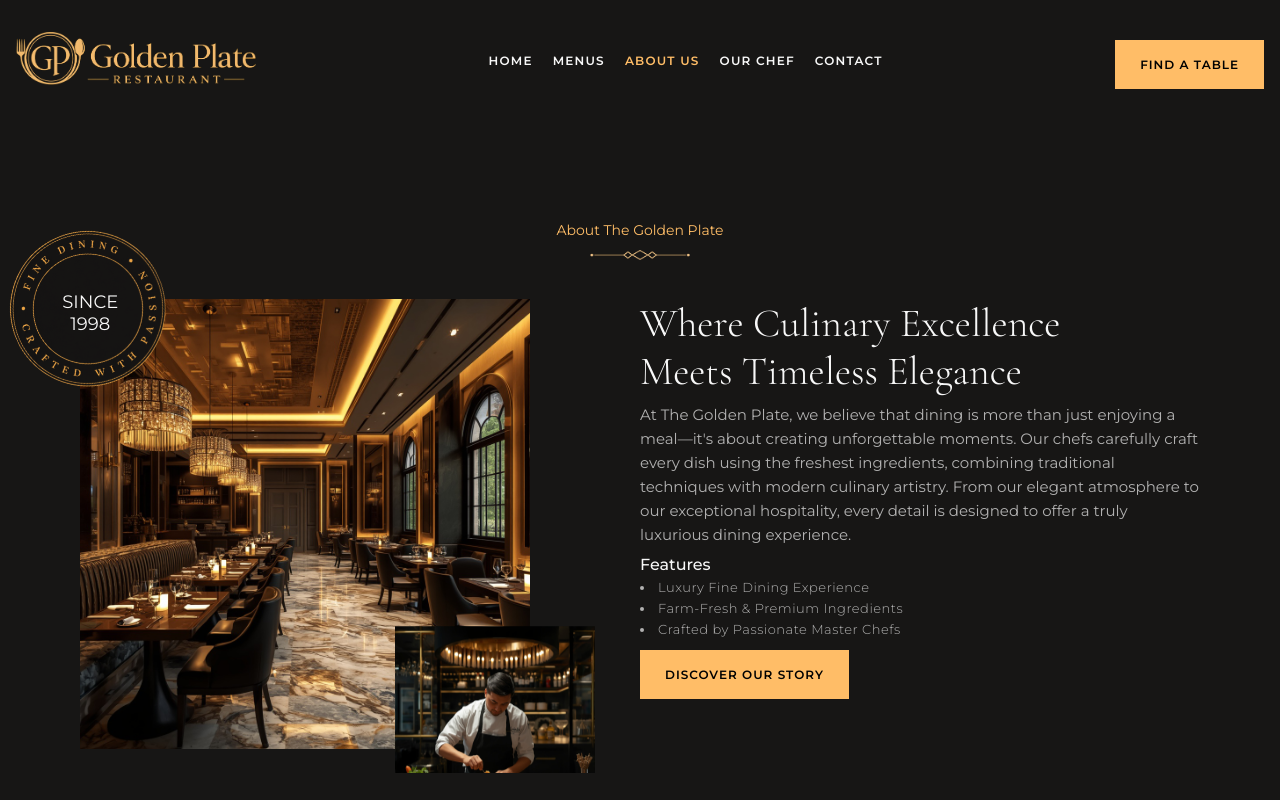
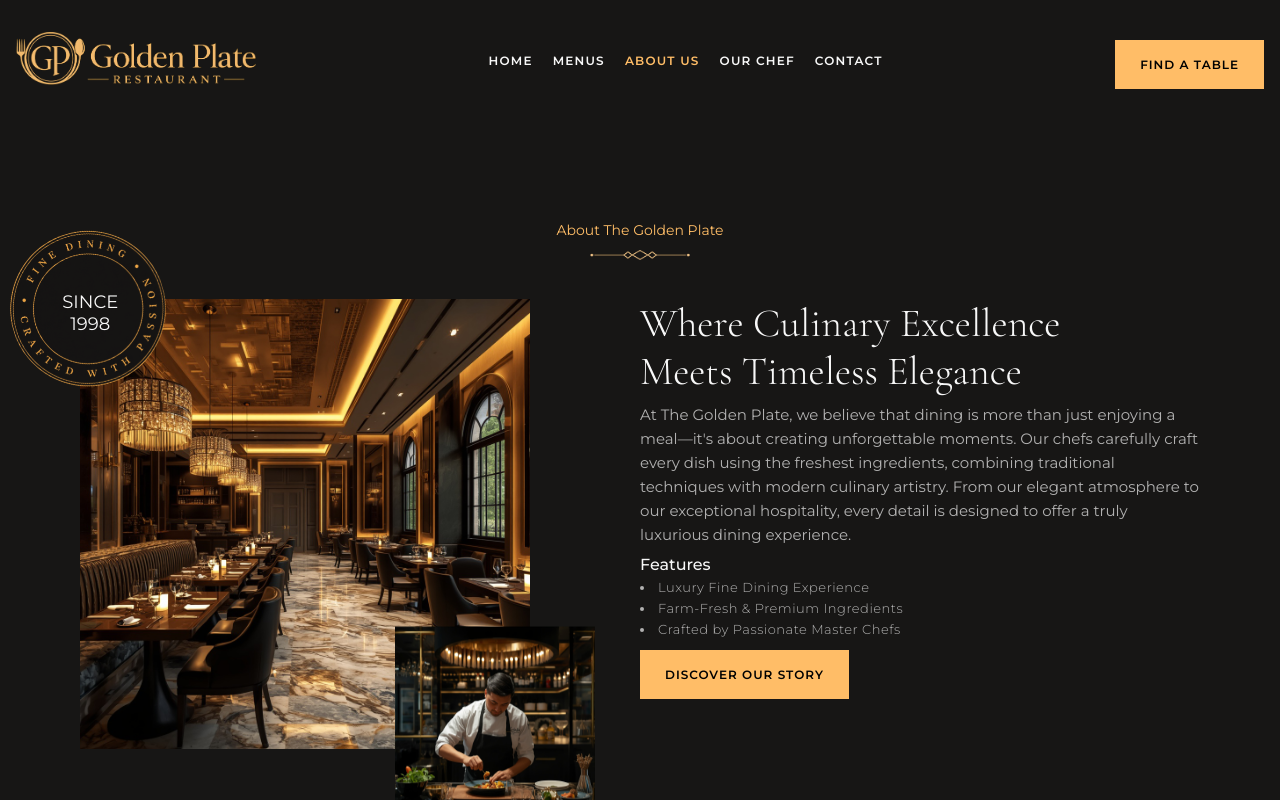
Before and after one commit to abdullah-full-stack-dev/golden-plate-restaurant, a React (Vite) app in the folder Frontend/: page /about in a window 1280 px wide. Shown: the top 800 px of the page. Built offline with nearby package versions, Linux system fonts and the light colour scheme.

Commit message:
Edited files

```diff
--- a/Frontend/src/CSS/About.css
+++ b/Frontend/src/CSS/About.css
@@ -1,8 +1,5 @@
 .About-section {
     padding: 200px 120px 20px;
-    min-height: 500px;
-    height: auto;
-    overflow: hidden;
 }
 
 .About-cont {
@@ -15,6 +12,7 @@
 .About-images-cont {
     display: flex;
     justify-content: center;
+    padding-bottom: 150px;
 }
 
 .About-images {
@@ -224,6 +222,7 @@
 
     .About-images-cont {
         margin: 0 auto 130px;
+        padding-bottom: 0;
     }
 }
 
@@ -231,6 +230,7 @@
 
     .About-images-cont {
         margin: 0 auto 80px;
+        padding-bottom: 0;
     }
 
     .About-images {
--- a/Frontend/src/index.css
+++ b/Frontend/src/index.css
@@ -10,7 +10,6 @@
   scroll-behavior: smooth;
   scrollbar-width: auto;
   -webkit-tap-highlight-color: transparent;
-
   font-family: "Montserrat", sans-serif;
 }
 
```
